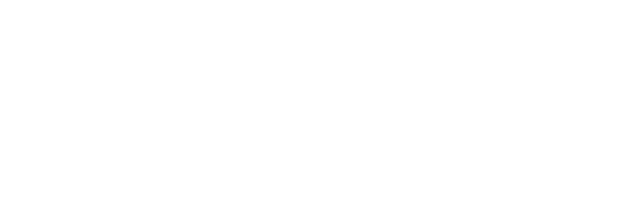
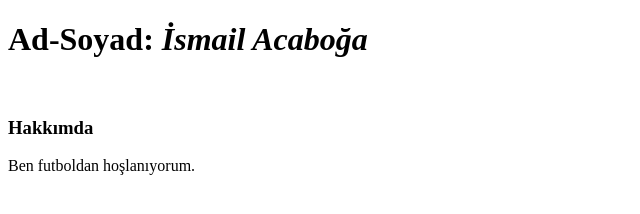
Before and after one commit to acaboga/kodluyoruzilkrepo, a plain HTML site: page index.html in a window 1280 px wide. Shown: the whole page, without its empty margins (0-640 px from the left). Drawn offline with Linux system fonts and the light colour scheme.

Commit message:
değişiklikler yapıldı

```diff
--- a/index.html
+++ b/index.html
@@ -8,5 +8,9 @@
 </head>
 <body>
 
+    <h1> Ad-Soyad: <i> İsmail Acaboğa </i></h1> <br>
+    <h3> Hakkımda </h3>
+    <p> Ben futboldan hoşlanıyorum.</p>
+
 </body>
 </html>
```
Also changed, not shown: 1 other file.
